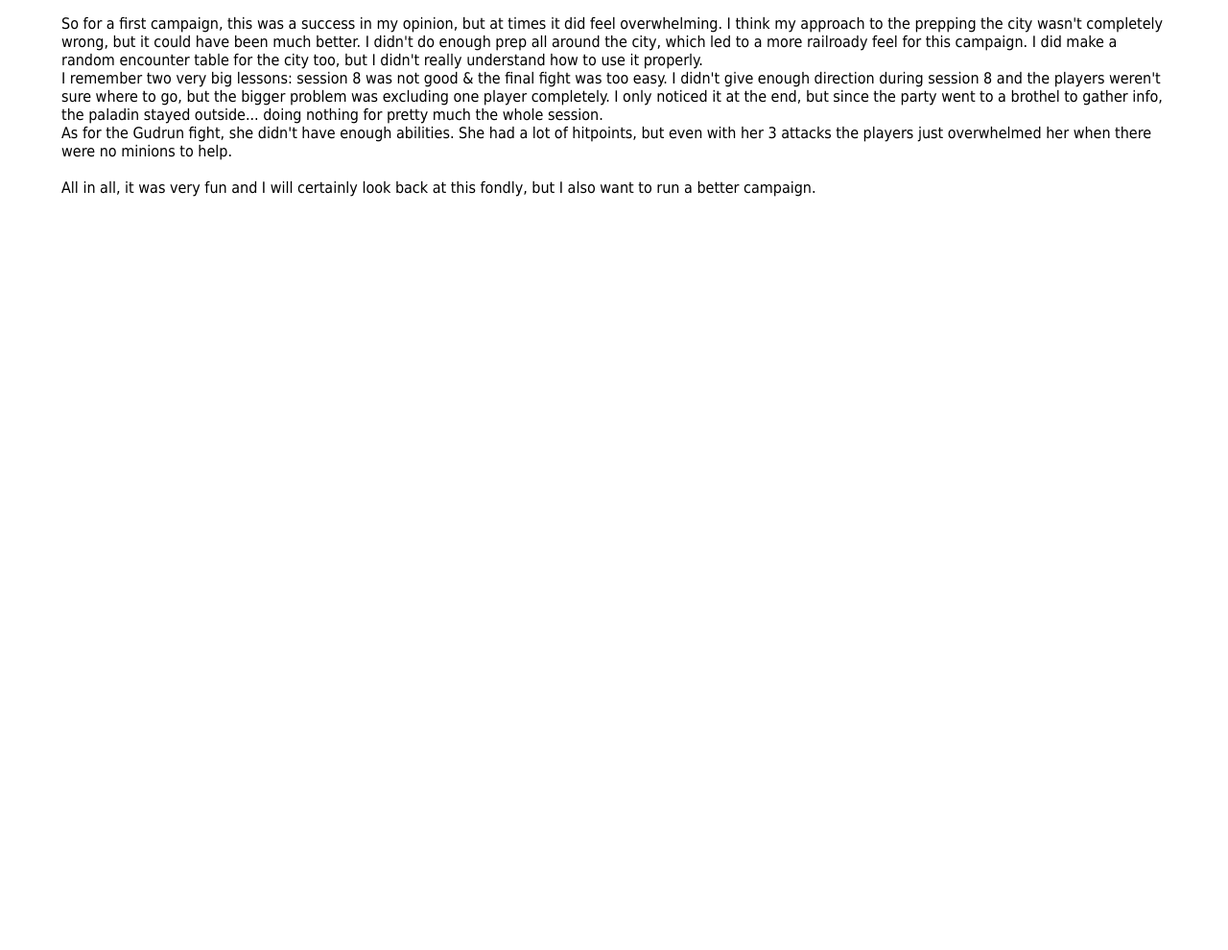
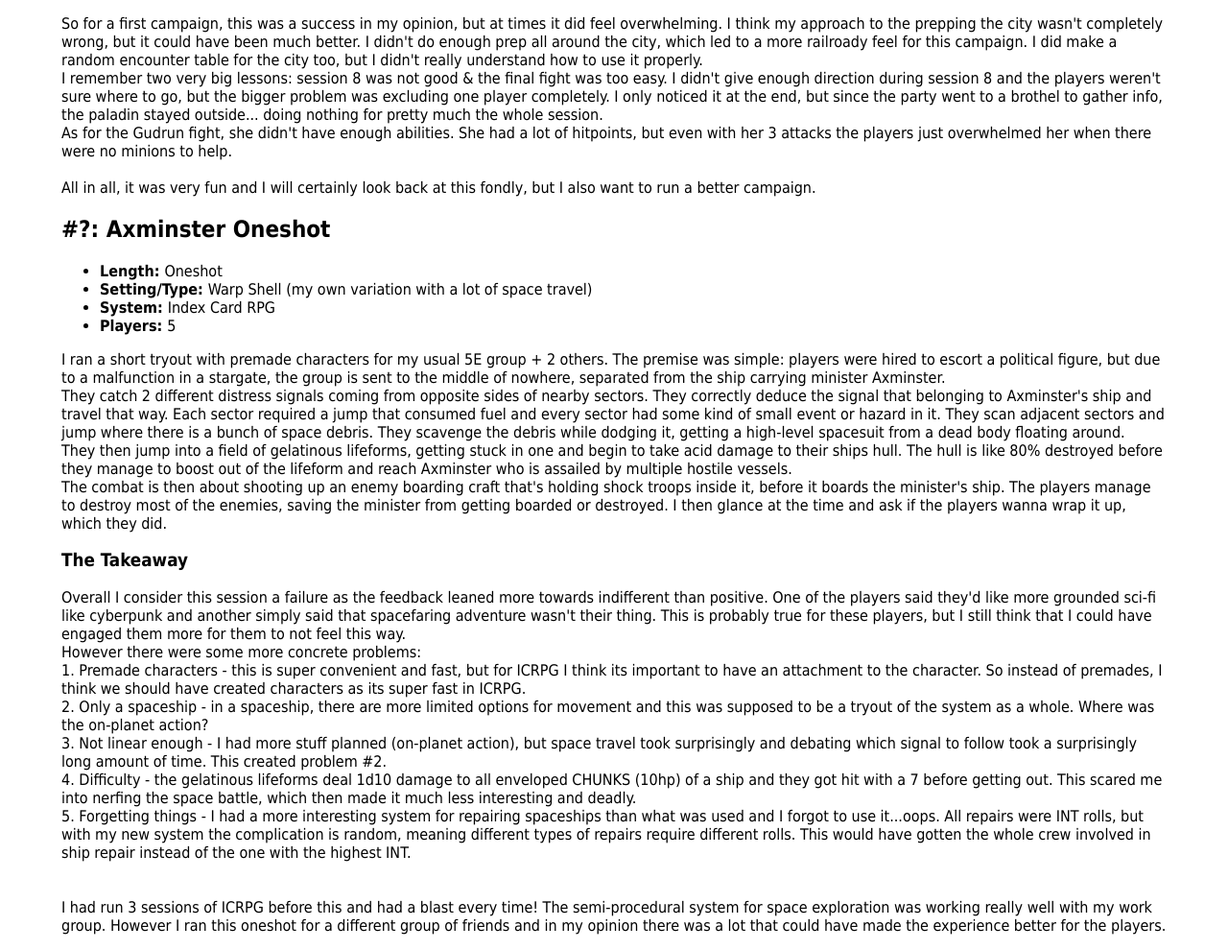
Before and after one commit to Pakkanen1/PakkasenPythonPlayground, a Flask app: template pakkasboxi/templates/gmjourney.html in a window 1280 px wide. Shown: the part 3677-4667 px from the top of the page at 96% size. Before the commit the page ends 3882 px from the top, so only its background shows below. Run offline with Flask 3, Linux system fonts and the light colour scheme; the template is opened without the code that fills it, so the values that code supplies are empty; parts of the project's set-up code (start-up, migrations or seed data) failed here and were passed over.

Commit message:
icrpg failure

```diff
--- a/pakkasboxi/templates/gmjourney.html
+++ b/pakkasboxi/templates/gmjourney.html
@@ -215,5 +215,45 @@
         All in all, it was very fun and I will certainly look back at this fondly, but I also want to run a better campaign.
     </p>
 
+    <h2>#?: Axminster Oneshot</h2>
+    <ul>
+        <li><strong>Length: </strong>Oneshot</li>
+        <li><strong>Setting/Type: </strong>Warp Shell (my own variation with a lot of space travel)</li>
+        <li><strong>System: </strong>Index Card RPG</li>
+        <li><strong>Players: </strong>5</li>
+    </ul>
+    <p>
+        I ran a short tryout with premade characters for my usual 5E group + 2 others.
+        The premise was simple: players were hired to escort a political figure, but due to a malfunction in a stargate,
+        the group is sent to the middle of nowhere, separated from the ship carrying minister Axminster. <br>
+        They catch 2 different distress signals coming from opposite sides of nearby sectors. They correctly deduce
+        the signal that belonging to Axminster's ship and travel that way. Each sector required a jump that consumed fuel
+        and every sector had some kind of small event or hazard in it. They scan adjacent sectors and jump where there is
+        a bunch of space debris. They scavenge the debris while dodging it, getting a high-level spacesuit from a dead body floating around.<br>
+        They then jump into a field of gelatinous lifeforms, getting stuck in one and begin to take acid damage to their ships hull.
+        The hull is like 80% destroyed before they manage to boost out of the lifeform and reach Axminster who is assailed by
+        multiple hostile vessels. <br>
+        The combat is then about shooting up an enemy boarding craft that's holding shock troops inside it, before it boards the minister's ship.
+        The players manage to destroy most of the enemies, saving the minister from getting boarded or destroyed.
+        I then glance at the time and ask if the players wanna wrap it up, which they did.
+
+    </p>
+    <h3>The Takeaway</h3>
+    <p>
+        Overall I consider this session a failure as the feedback leaned more towards indifferent than positive. One of the
+        players said they'd like more grounded sci-fi like cyberpunk and another simply said that spacefaring adventure wasn't their thing.
+        This is probably true for these players, but I still think that I could have engaged them more for them to not feel this way.<br>
+        However there were some more concrete problems:<br>
+        1. Premade characters - this is super convenient and fast, but for ICRPG I think its important to have an attachment to the character. So instead of premades, I think we should have created characters as its super fast in ICRPG.<br>
+        2. Only a spaceship - in a spaceship, there are more limited options for movement and this was supposed to be a tryout of the system as a whole. Where was the on-planet action?<br>
+        3. Not linear enough - I had more stuff planned (on-planet action), but space travel took surprisingly and debating which signal to follow took a surprisingly long amount of time. This created problem #2.<br>
+        4. Difficulty - the gelatinous lifeforms deal 1d10 damage to all enveloped CHUNKS (10hp) of a ship and they got hit with a 7 before getting out. This scared me into nerfing the space battle, which then made it much less interesting and deadly.<br>
+        5. Forgetting things - I had a more interesting system for repairing spaceships than what was used and I forgot to use it...oops. All repairs were INT rolls, but with my new system the complication is random, meaning different types of repairs require different rolls. This would have gotten the whole crew involved in ship repair instead of the one with the highest INT.<br>
+        <br><br>
+		I had run 3 sessions of ICRPG before this and had a blast every time! The semi-procedural system for space exploration
+        was working really well with my work group. However I ran this oneshot for a different group of friends and
+        in my opinion there was a lot that could have made the experience better for the players.
+    </p>
+
 </body>
 </html>
```
